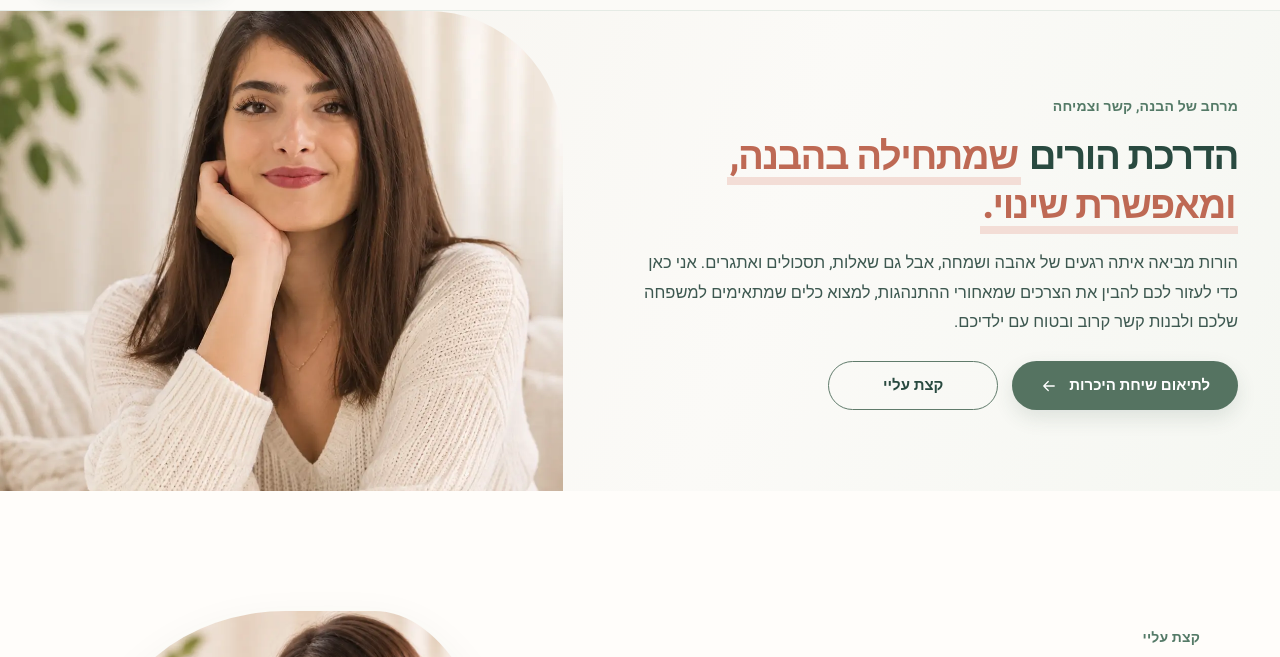
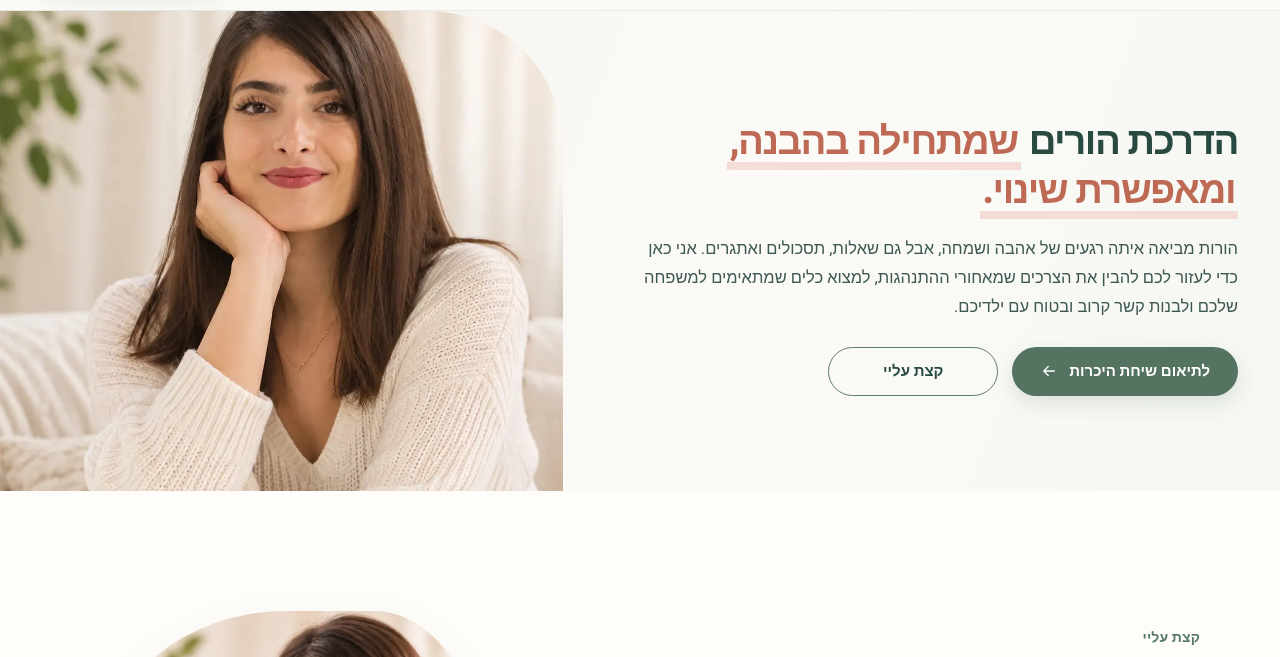
Before and after one commit to avivhazzan-blip/danielle, a plain HTML site: page index.html in a window 1280 px wide. Shown: the part 75-732 px from the top of the page. Drawn offline with Linux system fonts and the light colour scheme.

Commit message:
Update index.html

```diff
--- a/index.html
+++ b/index.html
@@ -17,7 +17,9 @@
 </header><main id="main">
 <section aria-labelledby="hero-title" class="hero" id="home">
 <div class="hero-visual"><img alt="דיוקן דניאל סביר חזן" fetchpriority="high" height="729" src="assets/images/daniel-hero.webp" width="571"/></div>
-<div class="hero-copy"><div class="hero-copy-inner"><span class="eyebrow reveal">מרחב של הבנה, קשר וצמיחה</span><h1 class="hero-title reveal" id="hero-title">הדרכת הורים <span class="accent accent-underline">שמתחילה בהבנה, ומאפשרת שינוי.</span></h1>
+<div class="hero-copy"><div class="hero-copy-inner">
+
+  <h1 class="hero-title reveal" id="hero-title">הדרכת הורים <span class="accent accent-underline">שמתחילה בהבנה, ומאפשרת שינוי.</span></h1>
 <p class="hero-intro reveal">הורות מביאה איתה רגעים של אהבה ושמחה, אבל גם שאלות, תסכולים ואתגרים. אני כאן כדי לעזור לכם להבין את הצרכים שמאחורי ההתנהגות, למצוא כלים שמתאימים למשפחה שלכם ולבנות קשר קרוב ובטוח עם ילדיכם.</p>
 <div class="hero-actions reveal"><a class="button button-primary" href="#contact">לתיאום שיחת היכרות <svg aria-hidden="true" class="icon" fill="none" stroke="currentColor" stroke-linecap="round" stroke-linejoin="round" stroke-width="1.7" viewbox="0 0 24 24"><path d="M19 12H5m0 0 6-6m-6 6 6 6"></path></svg></a><a class="button button-outline" href="#about">קצת עליי</a></div></div></div>
 </section>
```
